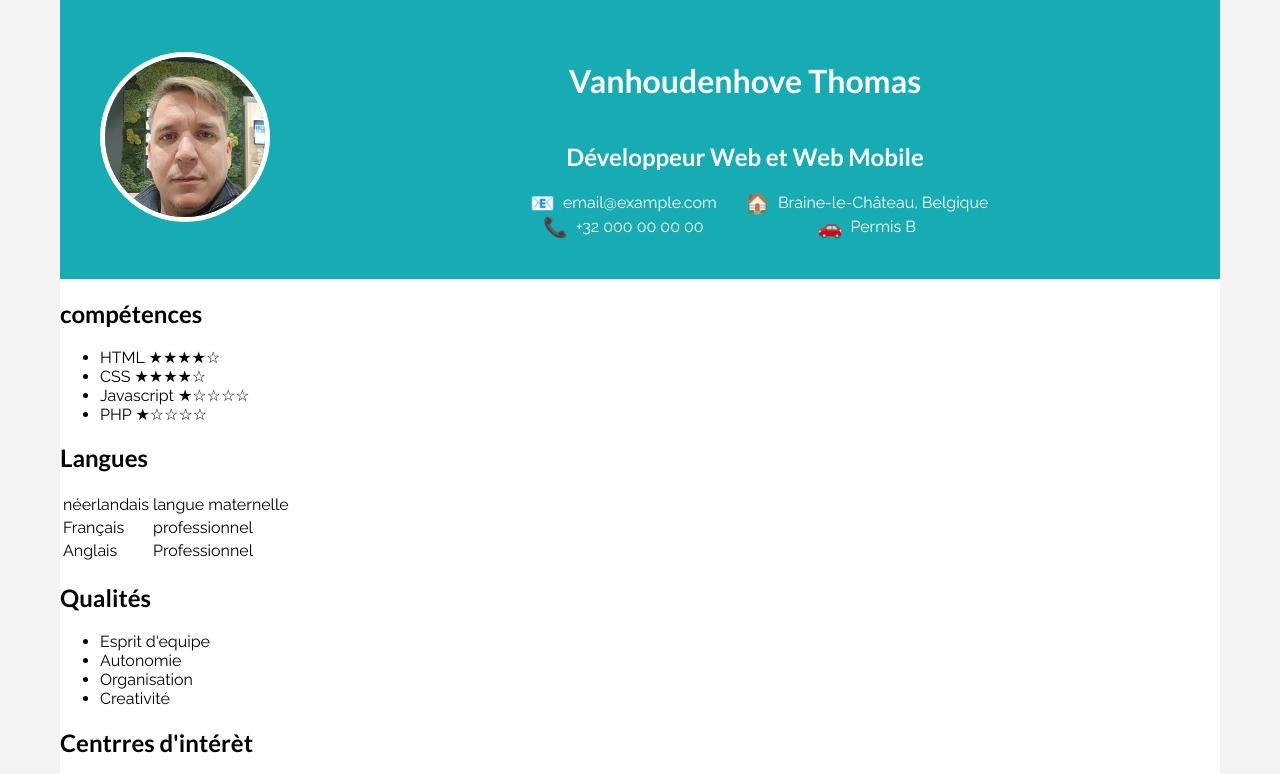
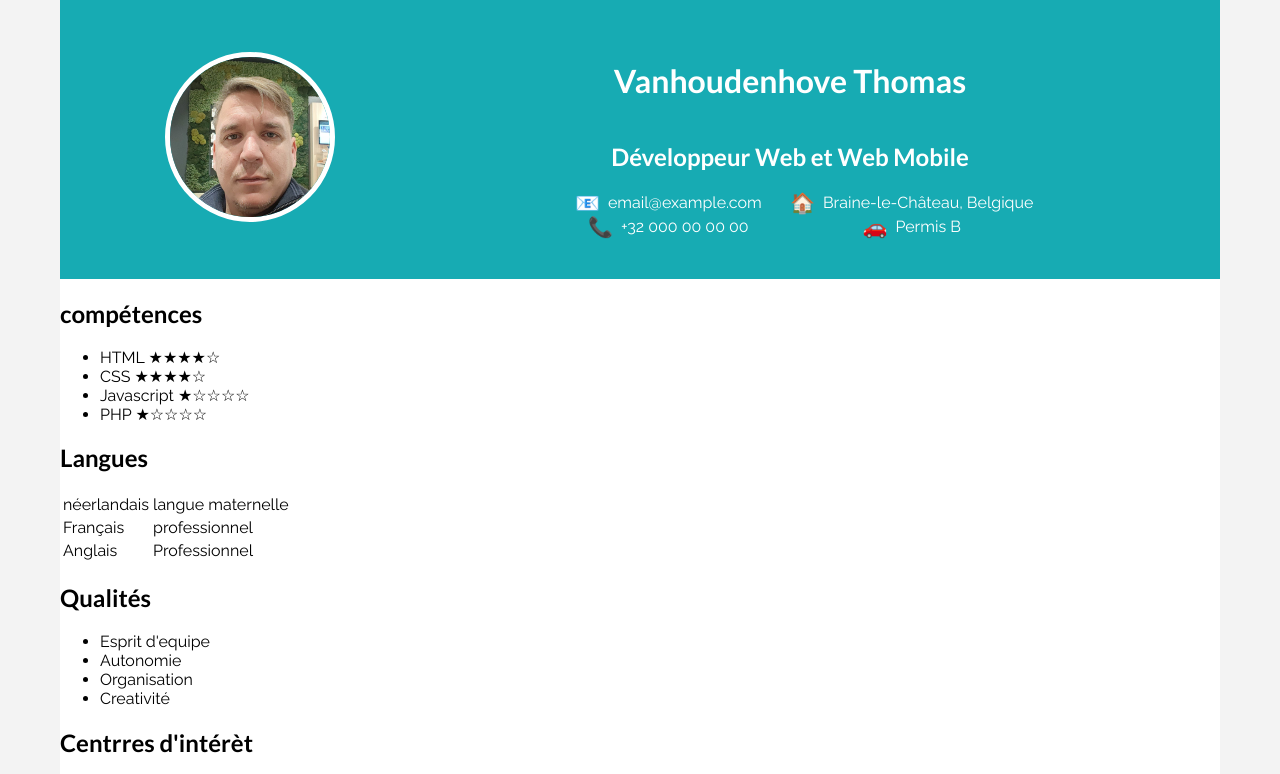
Before and after one commit to thomasvanhoudenhove-tech/cv-en-ligne, a plain HTML site: page index.html in a window 1280 px wide. Shown: the top 774 px of the page. Drawn offline with Linux system fonts and the light colour scheme; files whose address does not match are found by name.

Commit message:
center photo

```diff
--- a/assets/css/style.css
+++ b/assets/css/style.css
@@ -45,12 +45,14 @@ body {
   padding: 40px;
   display: flex;
   align-items: center;
-  gap: 40px;
 }
 
 /* PHOTO À GAUCHE */
 .header-left {
-  flex-shrink: 0;
+  width: 300px;
+  display: flex;
+  justify-content: center;
+  align-items: center;
 }
 
 /* PHOTO RONDE + ZOOM */
```
